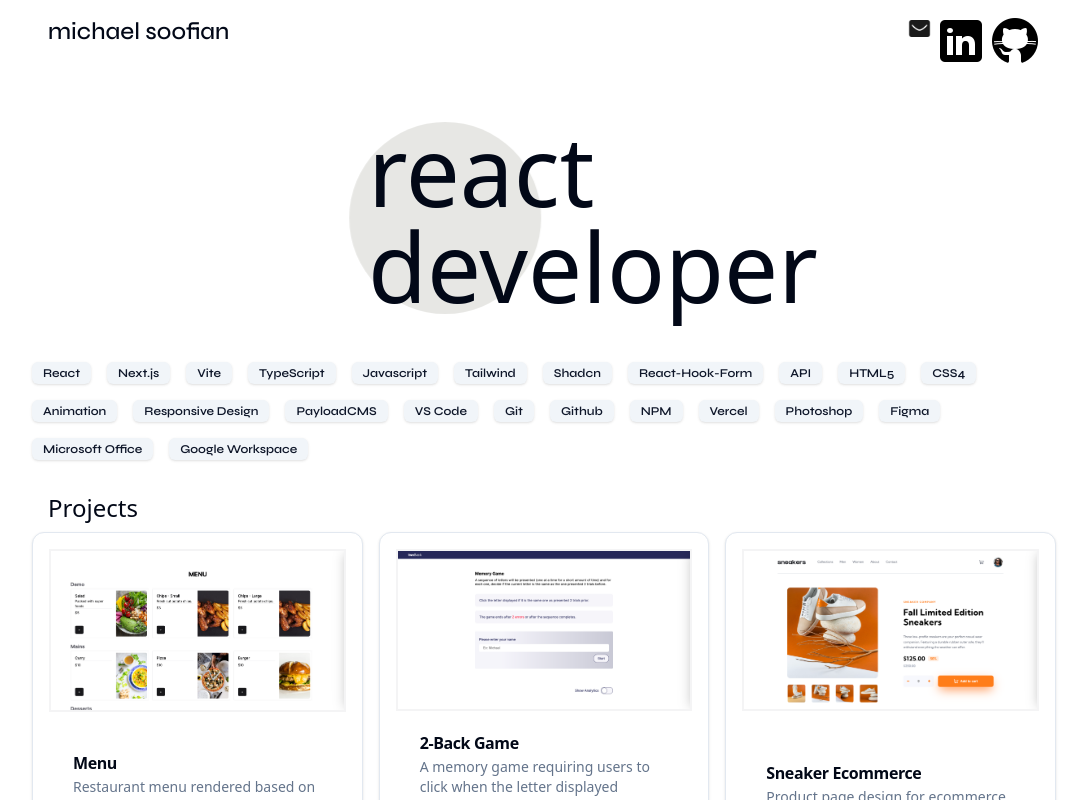
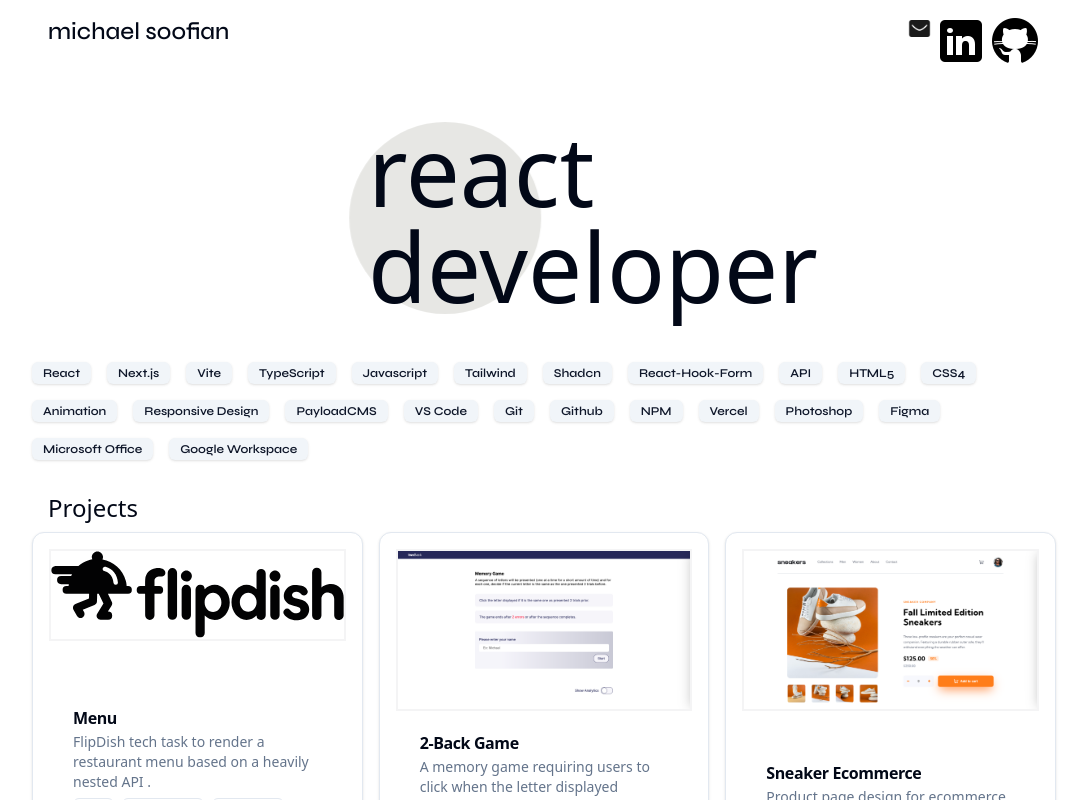
Before and after one commit to mksoofian/myportfolio, a Next.js app: page / in a window 1280 px wide. Shown: the top 800 px of the page, without its empty margins (96-1183 px from the left). Built offline with nearby package versions, Linux system fonts and the light colour scheme.

Commit message:
added new animation to badges and replaced flipdish image

```diff
--- a/src/app/page.tsx
+++ b/src/app/page.tsx
@@ -42,11 +42,11 @@ export default function Home() {
             return (
               <Badge
                 key={badge}
-                className={`${
-                  styles.loader__element
-                } ${"font-syne"} ${badgeVariants({
-                  variant: "secondary",
-                })}`}
+                className={`!animate-slideAndFadeIn ${"font-syne"} ${badgeVariants(
+                  {
+                    variant: "secondary",
+                  }
+                )}`}
               >
                 {badge}
               </Badge>
--- a/src/lib/projectData.tsx
+++ b/src/lib/projectData.tsx
@@ -29,8 +29,9 @@ type Badges = string[];
 export const projects: Projects = [
   {
     name: "Menu",
-    description: "Restaurant menu rendered based on a heavily nested API.",
-    image: "/menu_site_screenshot.png",
+    description:
+      "FlipDish tech task to render a restaurant menu based on a heavily nested API .",
+    image: "/flipdish-logo.svg",
     url: "https://flip-dish-2.vercel.app/",
     github: "https://github.com/mksoofian/flip_dish_2",
     badges: ["api", "typescript", "tailwind", "shadcn"],
--- a/tailwind.config.ts
+++ b/tailwind.config.ts
@@ -76,11 +76,22 @@ const config = {
           "0%, 100%": { translate: "-5vw" },
           "50%": { translate: "10vw" },
         },
+        slideIn: {
+          "0%": { translate: "-100vw" },
+          "100%": { translate: "0vw" },
+        },
+        fadeIn: {
+          "0%": { opacity: "0" },
+          "100%": { opacity: "1" },
+        },
       },
       animation: {
         "accordion-down": "accordion-down 0.2s ease-out",
         "accordion-up": "accordion-up 0.2s ease-out",
         wiggle: "wiggle 5s ease-in-out infinite",
+        slideIn: "slideIn 1.5s ease-in-out",
+        fadeIn: "fadeIn 1.25s ease-in-out",
+        slideAndFadeIn: "slideIn 1.5s ease-in-out, fadeIn 1.75s ease-in-out",
       },
     },
   },
```
Also changed, not shown: public/flipdish-logo.svg (added).
